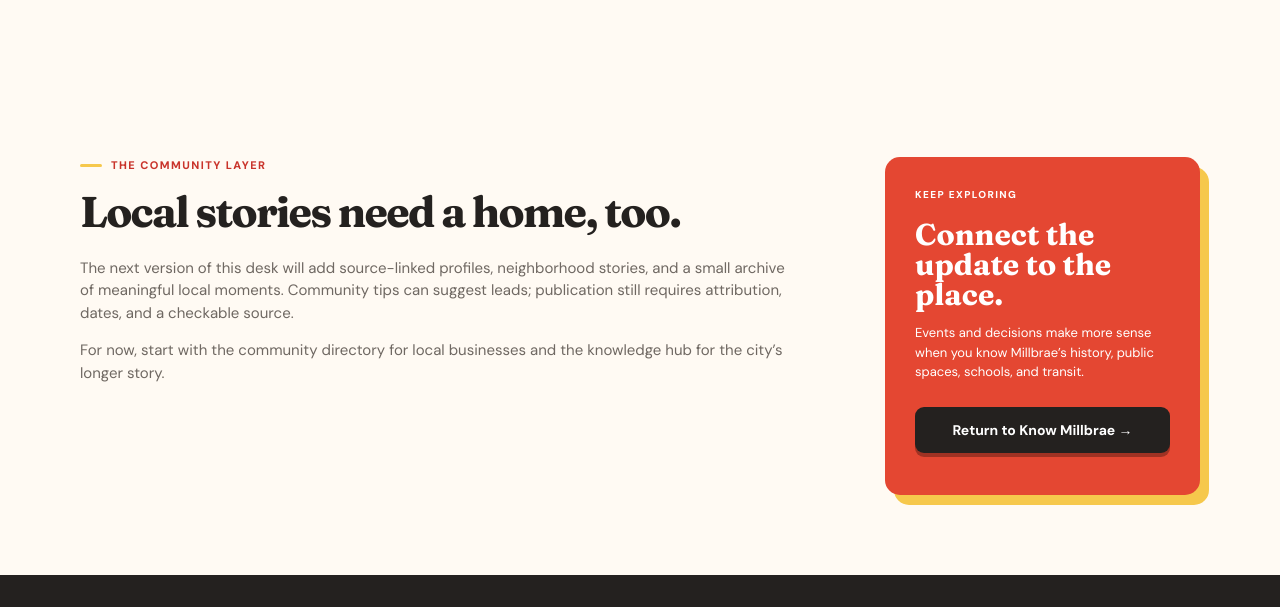
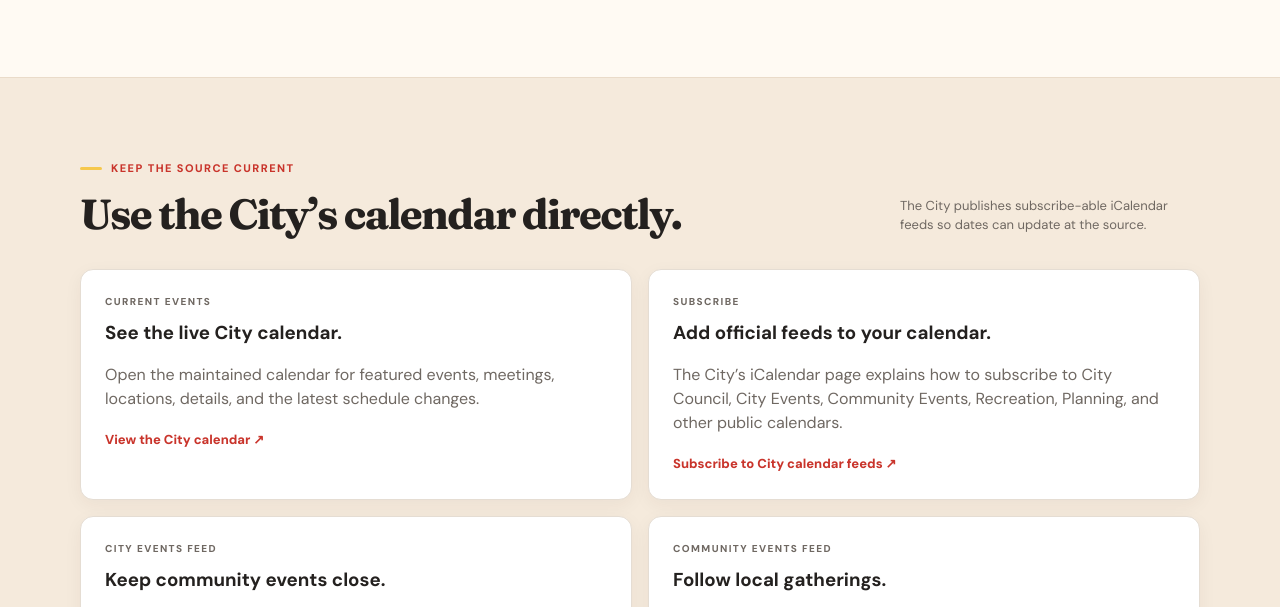
Before and after one commit to xbillbill/millbrae-ca, a website: page site/millbrae-civic-events-news.html in a window 1280 px wide. Shown: the part 2020-2627 px from the top of the page. Drawn offline with Linux system fonts and the light colour scheme.

Commit message:
Link official Millbrae calendar feeds

```diff
--- a/site/millbrae-civic-events-news.html
+++ b/site/millbrae-civic-events-news.html
@@ -59,6 +59,18 @@
         <aside class="sponsor-slot"><p class="tag">WHAT WE WON’T DO</p><h3>No anonymous certainty.</h3><p>We will not turn a rumor, a social post, or an undated screenshot into a “local fact.” If the source is unclear, the label stays clear.</p><a class="text-link" href="explore-millbrae.html">Browse the full topic index →</a></aside>
       </section>
 
+      <section class="section section-tinted">
+        <div class="wrap">
+          <div class="section-heading"><div><p class="eyebrow">Keep the source current</p><h2>Use the City’s calendar directly.</h2></div><p class="section-note">The City publishes subscribe-able iCalendar feeds so dates can update at the source.</p></div>
+          <div class="knowledge-grid">
+            <article class="knowledge-card"><p class="tag">CURRENT EVENTS</p><h3>See the live City calendar.</h3><p>Open the maintained calendar for featured events, meetings, locations, details, and the latest schedule changes.</p><a href="https://www.ci.millbrae.ca.us/calendar.aspx" target="_blank" rel="noopener">View the City calendar ↗</a></article>
+            <article class="knowledge-card"><p class="tag">SUBSCRIBE</p><h3>Add official feeds to your calendar.</h3><p>The City’s iCalendar page explains how to subscribe to City Council, City Events, Community Events, Recreation, Planning, and other public calendars.</p><a href="https://www.ci.millbrae.ca.us/iCalendar.aspx" target="_blank" rel="noopener">Subscribe to City calendar feeds ↗</a></article>
+            <article class="knowledge-card"><p class="tag">CITY EVENTS FEED</p><h3>Keep community events close.</h3><p>This direct feed is maintained by the City’s calendar system. Use it when you want event updates without relying on a copied list.</p><a href="https://www.ci.millbrae.ca.us/common/modules/iCalendar/iCalendar.aspx?catID=26&amp;feed=calendar" target="_blank" rel="noopener">Open the City Events feed ↗</a></article>
+            <article class="knowledge-card"><p class="tag">COMMUNITY EVENTS FEED</p><h3>Follow local gatherings.</h3><p>Community Events is a separate official calendar category, useful for events that are not City Council or commission meetings.</p><a href="https://www.ci.millbrae.ca.us/common/modules/iCalendar/iCalendar.aspx?catID=28&amp;feed=calendar" target="_blank" rel="noopener">Open the Community Events feed ↗</a></article>
+          </div>
+        </div>
+      </section>
+
       <section class="guide-section wrap">
         <div class="guide-main"><p class="eyebrow">The community layer</p><h2>Local stories need a home, too.</h2><p>The next version of this desk will add source-linked profiles, neighborhood stories, and a small archive of meaningful local moments. Community tips can suggest leads; publication still requires attribution, dates, and a checkable source.</p><p class="source-note">For now, start with the <a href="community.html">community directory</a> for local businesses and the <a href="know-millbrae.html">knowledge hub</a> for the city’s longer story.</p></div>
         <aside class="sponsor-slot"><p class="tag">KEEP EXPLORING</p><h3>Connect the update to the place.</h3><p>Events and decisions make more sense when you know Millbrae’s history, public spaces, schools, and transit.</p><a class="button" href="know-millbrae.html">Return to Know Millbrae →</a></aside>
```
